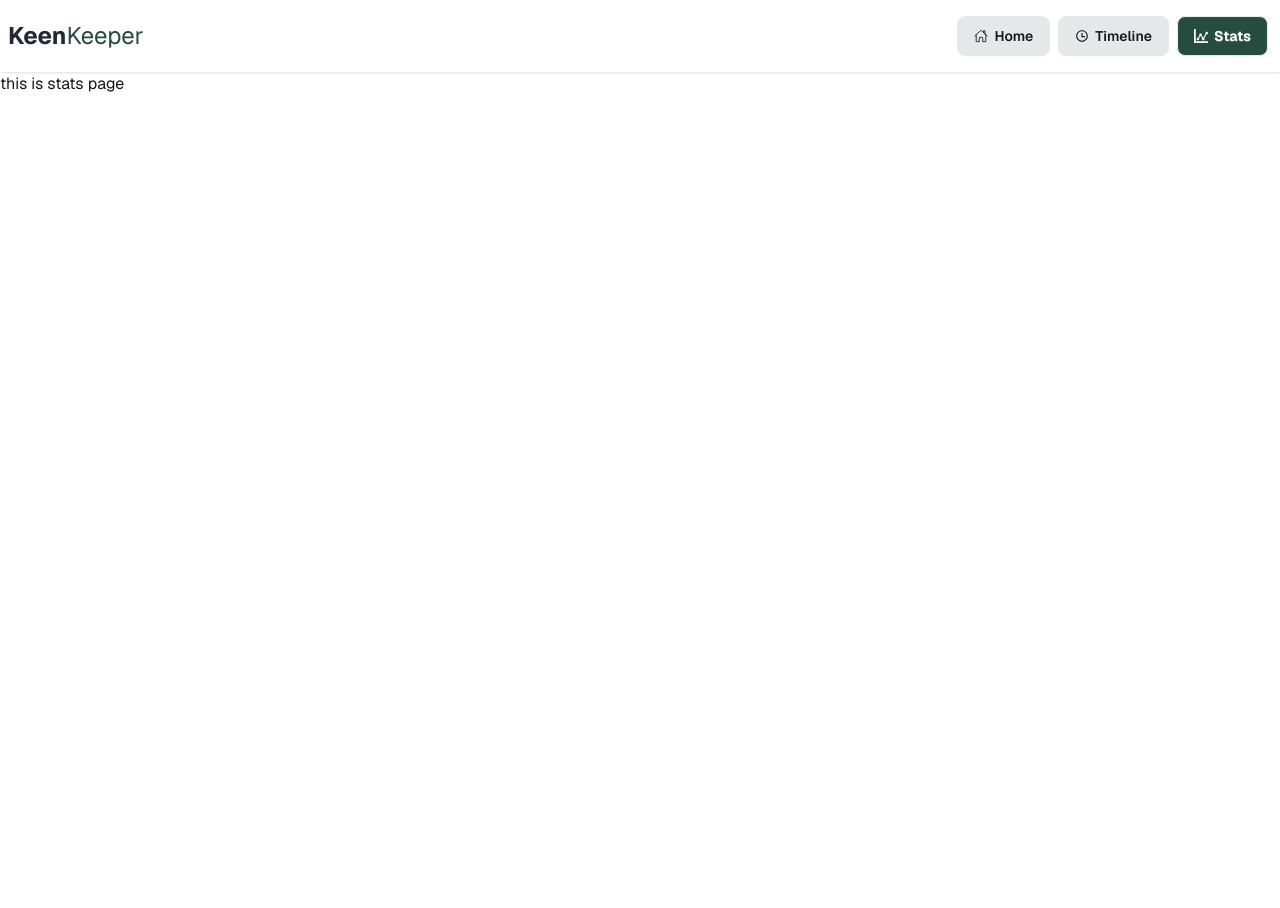
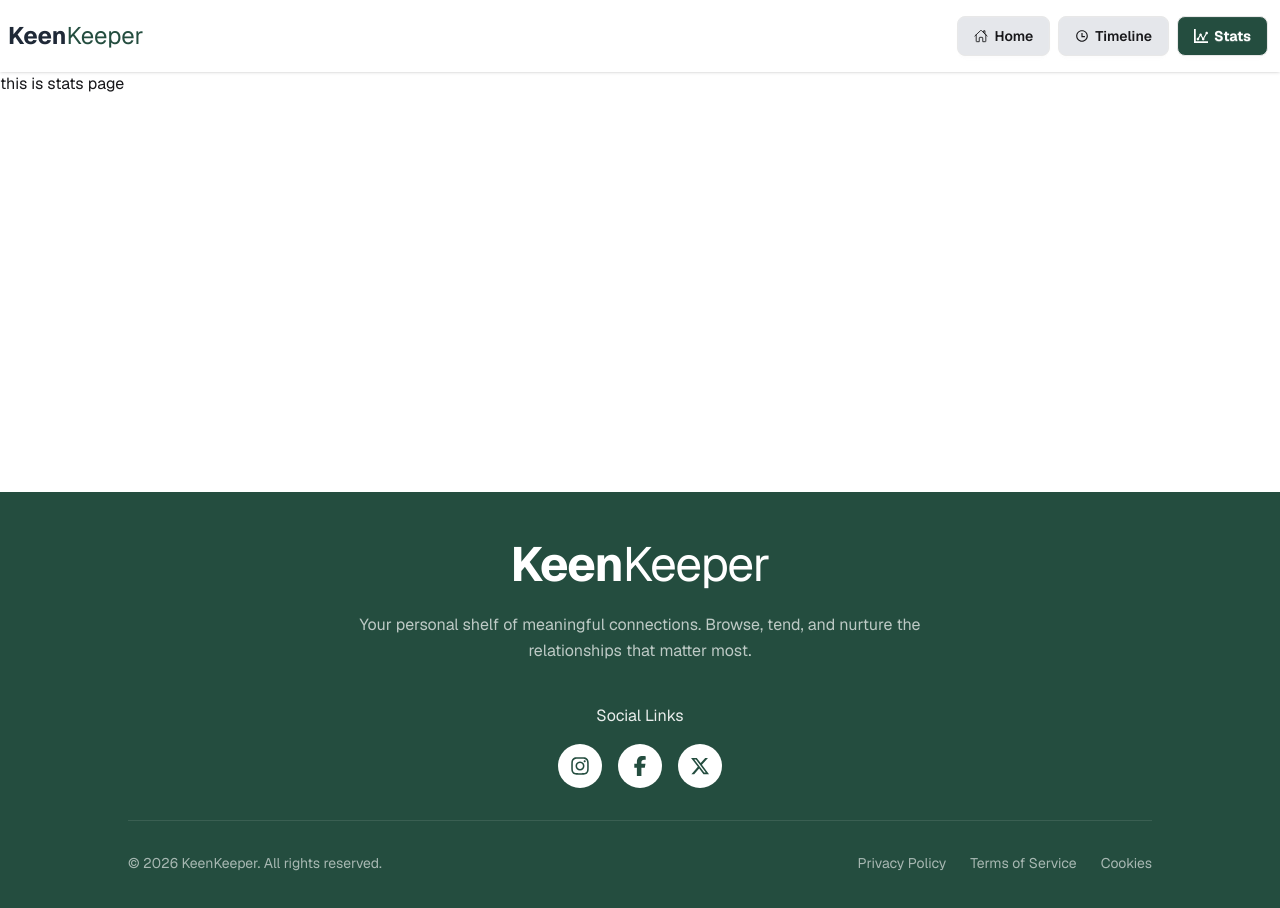
Before and after one commit to Md-Nur-A-Alam/Hero-B13-A07-keen_keeper, a Next.js app: page /stats in a window 1280 px wide. Shown: the top 908 px of the page. Before the commit the page ends 800 px from the top, so only its background shows below. Built offline with nearby package versions, Linux system fonts and the light colour scheme.

Commit message:
footer added

```diff
--- a/src/app/layout.js
+++ b/src/app/layout.js
@@ -1,6 +1,7 @@
 import { Geist } from 'next/font/google'
 import "./globals.css";
 import Navbar from "@/components/Navbar/Navbar";
+import Footer from '@/components/Footer/Footer';
 
 const geist = Geist({
   subsets: ['latin'],
@@ -20,9 +21,10 @@ export default function RootLayout({ children }) {
     >
       <body>
         <Navbar></Navbar>
-        <main className="container mx-auto">
+        <main className="container mx-auto min-h-[50vh]">
           {children}
         </main>
+        <Footer></Footer>
       </body>
     </html>
   );
--- /dev/null
+++ b/src/components/Footer/Footer.jsx
@@ -0,0 +1,66 @@
+import { FaFacebookF, FaInstagram, FaXTwitter } from "react-icons/fa6";
+import Link from "next/link";
+
+const Footer = () => {
+  return (
+    <footer className="bg-[#244D3F] text-white/90 py-12 px-4 mt-5">
+      <div className="container mx-auto">
+        <div className="flex flex-col items-center text-center space-y-6">
+          <h2 className="text-4xl md:text-5xl text-white tracking-tight">
+            <span className="font-bold">Keen</span>Keeper
+          </h2>
+
+
+          <p className="max-w-xl text-sm md:text-base text-white/70 leading-relaxed">
+            Your personal shelf of meaningful connections. Browse, tend, and
+            nurture the relationships that matter most.
+          </p>
+
+
+          <div className="pt-4">
+            <p className="mb-4">
+              Social Links
+            </p>
+            <div className="flex gap-4 justify-center">
+              {[
+                { icon: <FaInstagram />, href: "#" },
+                { icon: <FaFacebookF />, href: "#" },
+                { icon: <FaXTwitter />, href: "#" },
+              ].map((social, index) => (
+                <a
+                  key={index}
+                  href={social.href}
+                  className="bg-white text-[#244D3F] p-3 rounded-full text-xl transition-all duration-300 hover:bg-white hover:scale-110 hover:shadow-[0_0_15px_rgba(255,255,255,0.3)] active:scale-90"
+                >
+                  {social.icon}
+                </a>
+              ))}
+            </div>
+          </div>
+        </div>
+
+
+        <div className="border-t border-white/10 my-8 w-full max-w-5xl mx-auto"></div>
+
+
+        <div className="flex flex-col md:flex-row justify-between items-center gap-6 text-sm text-white/60 max-w-5xl mx-auto">
+          <p>© 2026 KeenKeeper. All rights reserved.</p>
+
+          <div className="flex gap-6">
+            {["Privacy Policy", "Terms of Service", "Cookies"].map((item) => (
+              <Link
+                key={item}
+                href={`/${item.toLowerCase().replace(/ /g, "-")}`}
+                className="transition-colors duration-300 hover:text-white"
+              >
+                {item}
+              </Link>
+            ))}
+          </div>
+        </div>
+      </div>
+    </footer>
+  );
+};
+
+export default Footer;
```
